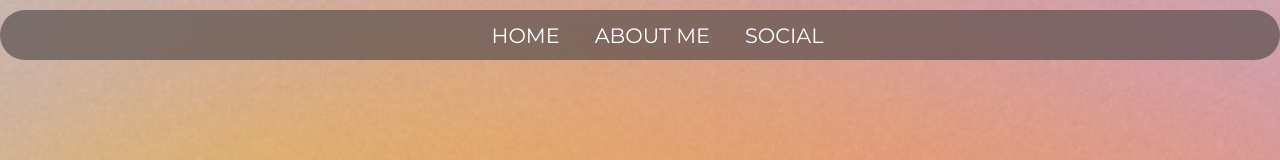
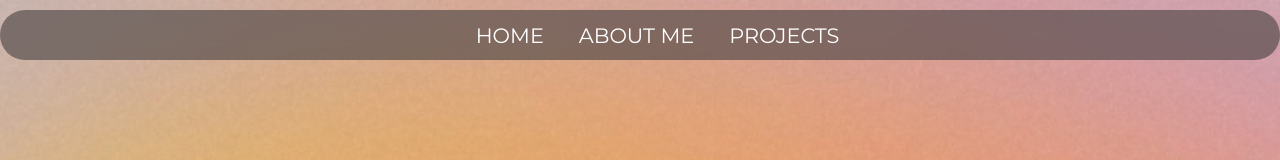
Before and after one commit to Juanliendo22/JuanPortfolio, a React (Vite) app in the folder Portfolio/: page / in a window 1280 px wide. Shown: the top 160 px of the page. Built offline with nearby package versions, Linux system fonts and the light colour scheme.

Commit message:
links funcionales

```diff
--- a/Portfolio/src/App.css
+++ b/Portfolio/src/App.css
@@ -1,5 +1,4 @@
 * {
   margin: 0;
   padding: 0;
-
 }
--- a/Portfolio/src/Componentes/Contenido.jsx
+++ b/Portfolio/src/Componentes/Contenido.jsx
@@ -15,7 +15,7 @@ import Tooltip from "./Tooltip"; // Asegúrate de importar el componente Tooltip
 
 const Contenido = () => {
   return (
-    <div className="Content">
+    <div id="about-me" className="Content">
       <p>
         <strong>About Me</strong>
         <br /> I am a budding web developer passionate about <br />
--- a/Portfolio/src/Componentes/Main.jsx
+++ b/Portfolio/src/Componentes/Main.jsx
@@ -25,7 +25,7 @@ const Main = () => {
   }, []);
 
   return (
-    <main className="main-container">
+    <main id="home" className="main-container">
       <div className="containerPrincipal">
         <div className="Text-container">
           <p>{text}</p>
--- a/Portfolio/src/Componentes/Nav.jsx
+++ b/Portfolio/src/Componentes/Nav.jsx
@@ -4,9 +4,9 @@ import "./Nav.css";
 const Nav = () => {
   return (
     <nav>
-      <a href="#">Home</a>
-      <a href="#">About Me</a>
-      <a href="#">Social </a>
+      <a href="#home">Home</a>
+      <a href="#about-me">About Me</a>
+      <a href="#projects">Projects</a>
     </nav>
   );
 };
--- a/Portfolio/src/Componentes/Projects.jsx
+++ b/Portfolio/src/Componentes/Projects.jsx
@@ -5,7 +5,7 @@ import "./Projects.css"; // Importa los estilos para el footer
 
 const Projects = () => {
   return (
-    <div className="ProjectsMain">
+    <div id="projects" className="ProjectsMain">
       <h3>My projects</h3>
       <div className="ContenedorCajas">
         <div className="Caja"></div>
```
